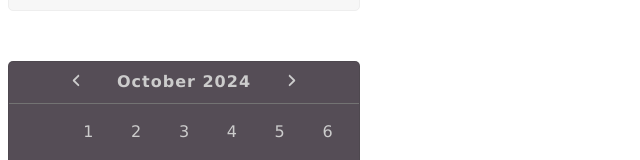
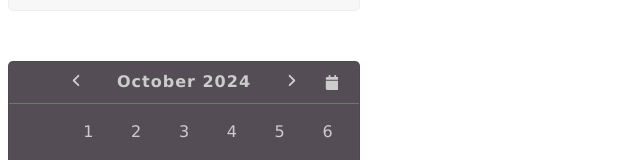
Before and after one commit to Jessedk03/Calzyr, a Vue app: page / in a window 1280 px wide. Shown: the part 282-442 px from the top of the page, without its empty margins (0-640 px from the left). Built offline with nearby package versions, Linux system fonts and the light colour scheme.

Commit message:
WIP ⚙️
Change date view function.

```diff
--- a/src/VueCalzyr.vue
+++ b/src/VueCalzyr.vue
@@ -129,6 +129,9 @@ export default {
     toggleOptions() {
       //   TODO: Make an options popup.
     },
+    changeDateView() {
+      // TODO: Make an change date view popup
+    },
     isToday(day) {
       return (
           day === this.todayDate &&
```
